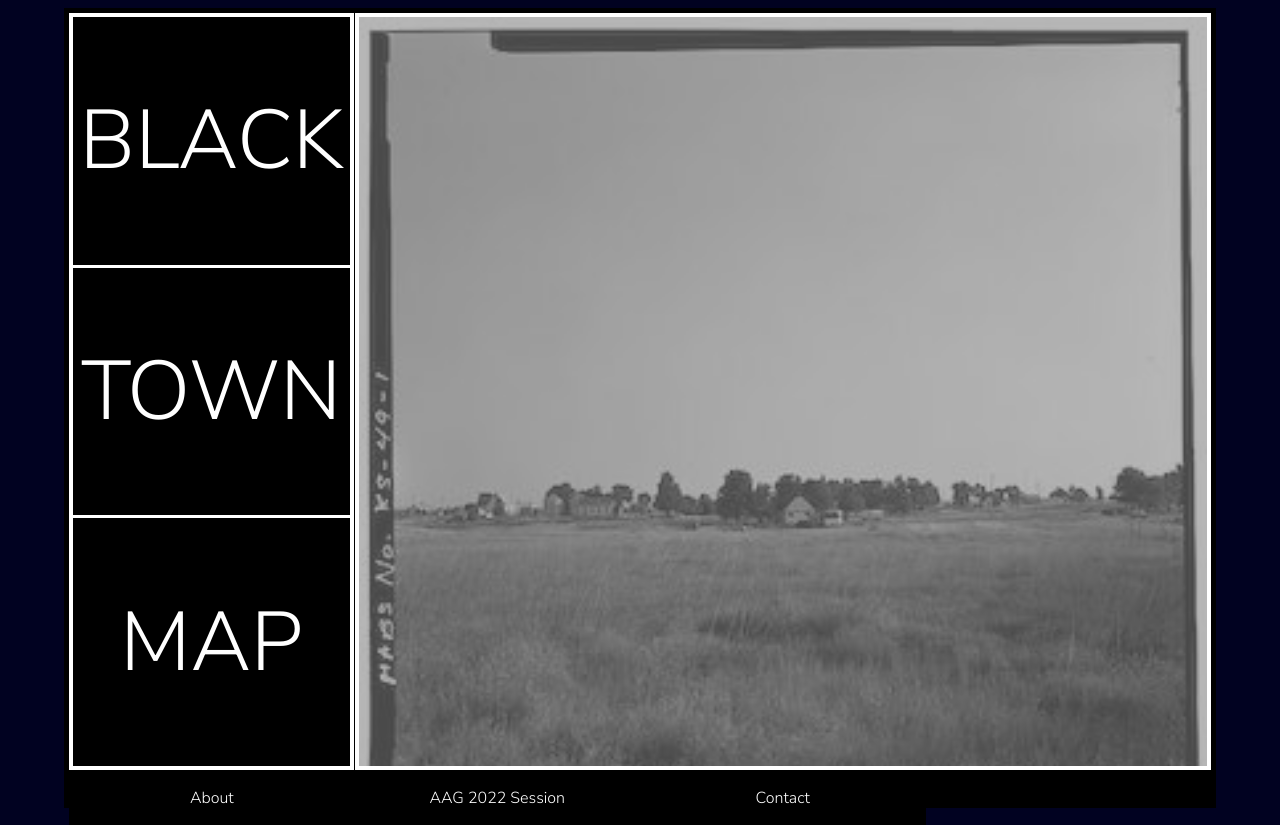
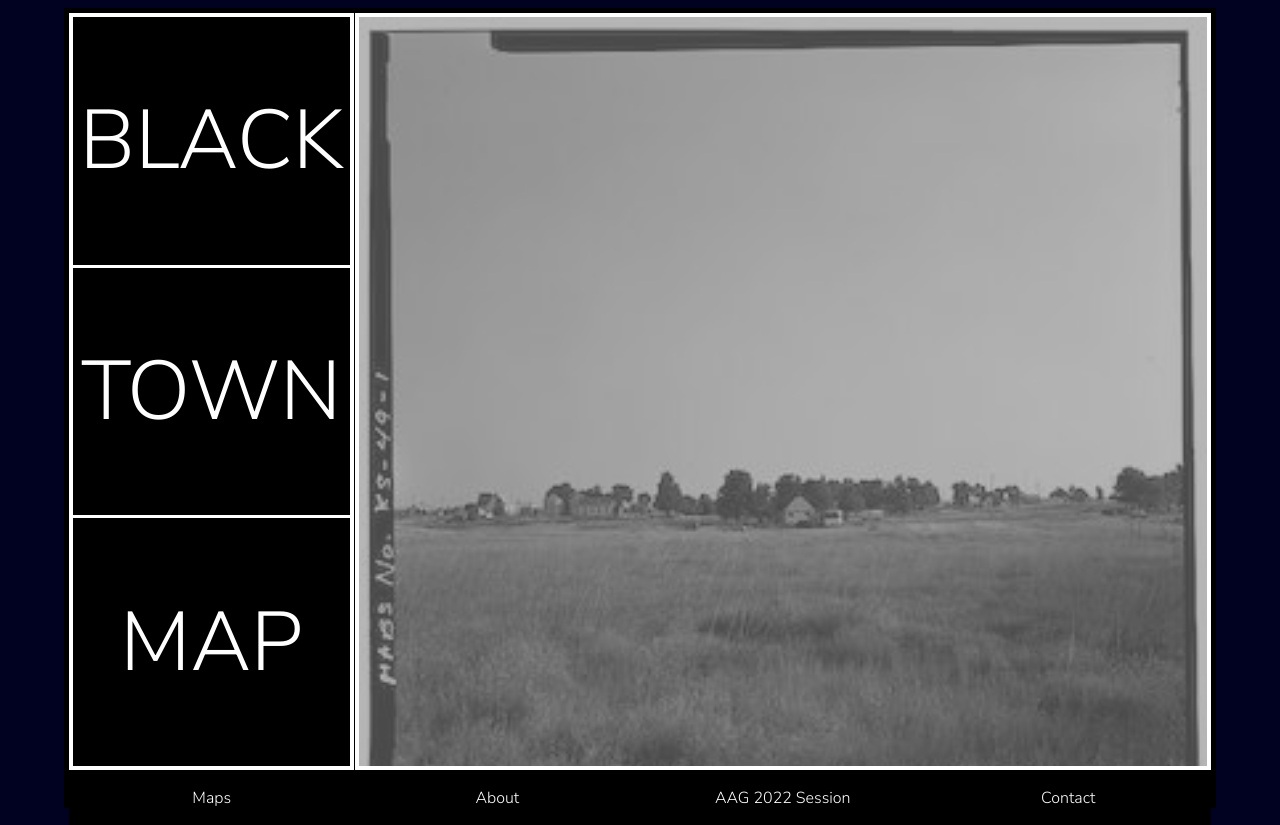
Before and after one commit to maparce/BTM, a plain HTML site: page index.html in a window 1280 px wide. Drawn offline with Linux system fonts and the light colour scheme; a web font is replaced by a local one.

```diff
--- a/index.html
+++ b/index.html
@@ -17,7 +17,7 @@
     <div id="tContainer">
 
       <!-- To-Do -->
-      <!-- 1. Can the text in the squares alternate from Black Town Map to Mapping Black Towns? -->
+      <!-- 1. Can the text in the squares alternate from Black Town Map to Mapping Black Towns? Research CSS animation for flipping text "wordle"-->
       <!-- 2. Add the cartogram below the title divs and image container? -->
       <!-- 3. Add animated map after cartogram -->
 
@@ -85,8 +85,9 @@
             </div> -->
 
     </div>
-
+  <!-- thin div -->
     <div id="infoContainer">
+        <div class="infoButton"><p>Maps</p></div>
         <div class="infoButton"><p>About</p></div>
         <div class="infoButton"><p>AAG 2022 Session</p></div>
         <div class="infoButton"><p>Contact</p></div>
```
Also changed, not shown: svg/location_icon.svg (added), 1 other file.
